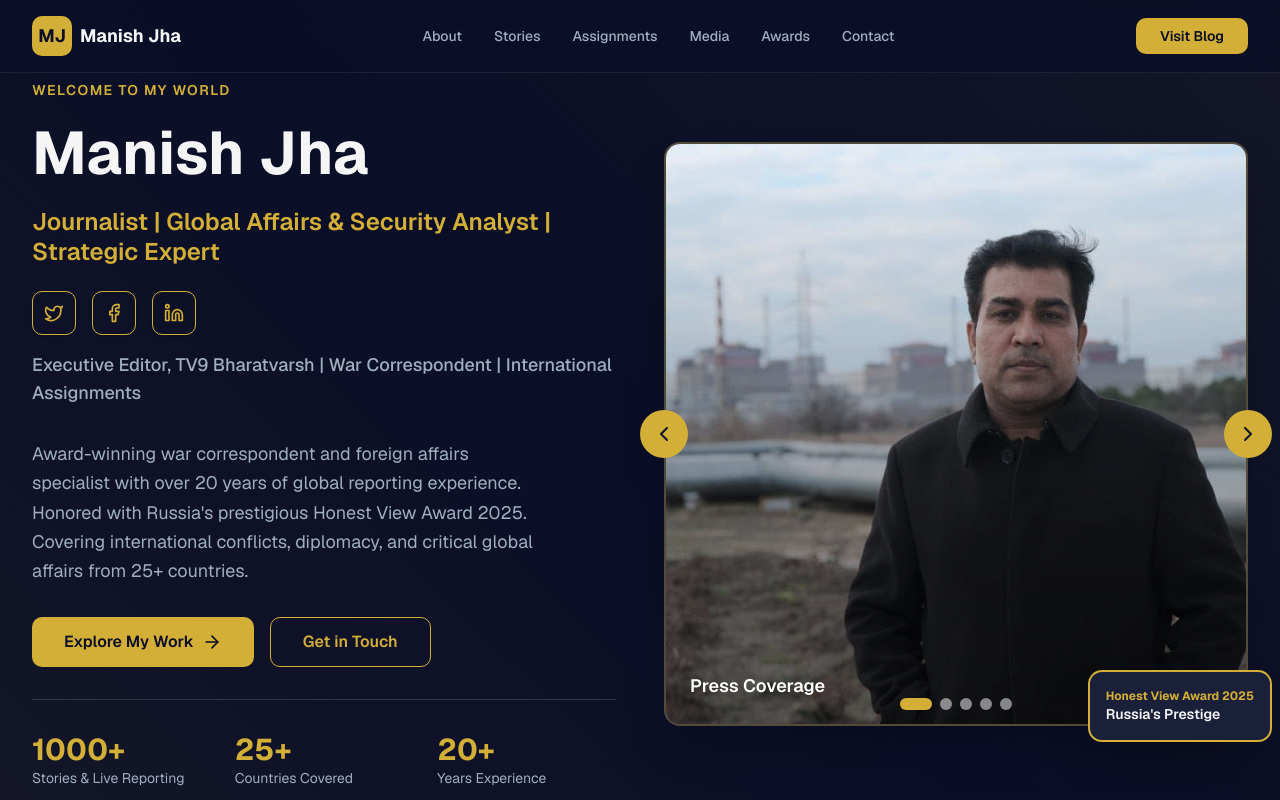
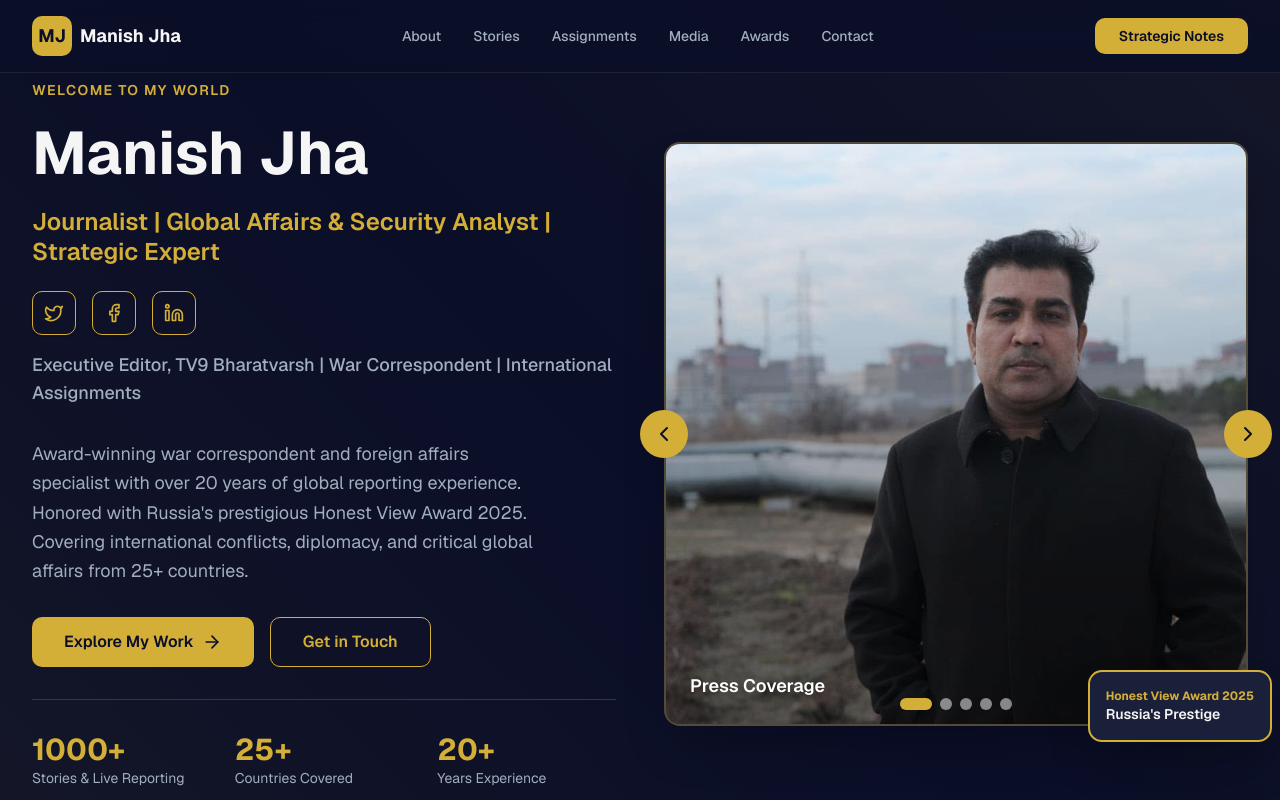
Before and after one commit to Sedawk-Dynamics/manishjha, a Next.js app: page / in a window 1280 px wide. Shown: the top 800 px of the page. Built offline with nearby package versions, Linux system fonts and the light colour scheme.

Commit message:
data added

```diff
--- a/components/navigation.tsx
+++ b/components/navigation.tsx
@@ -60,7 +60,7 @@ export function Navigation() {
             whileHover={{ scale: 1.05 }}
             whileTap={{ scale: 0.95 }}
           >
-            Visit Blog
+           Strategic Notes
           </motion.a>
 
           {/* Mobile menu button */}
```
